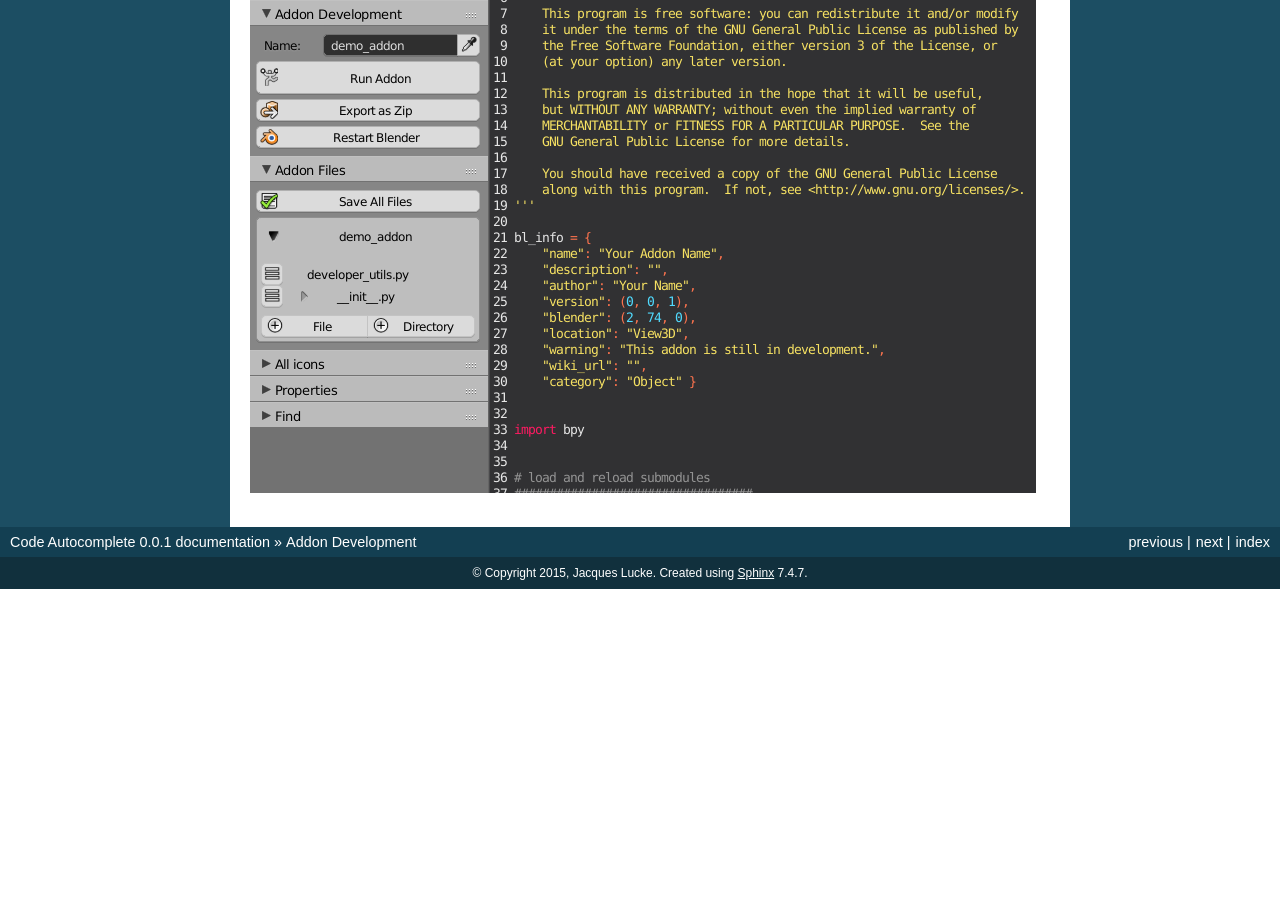
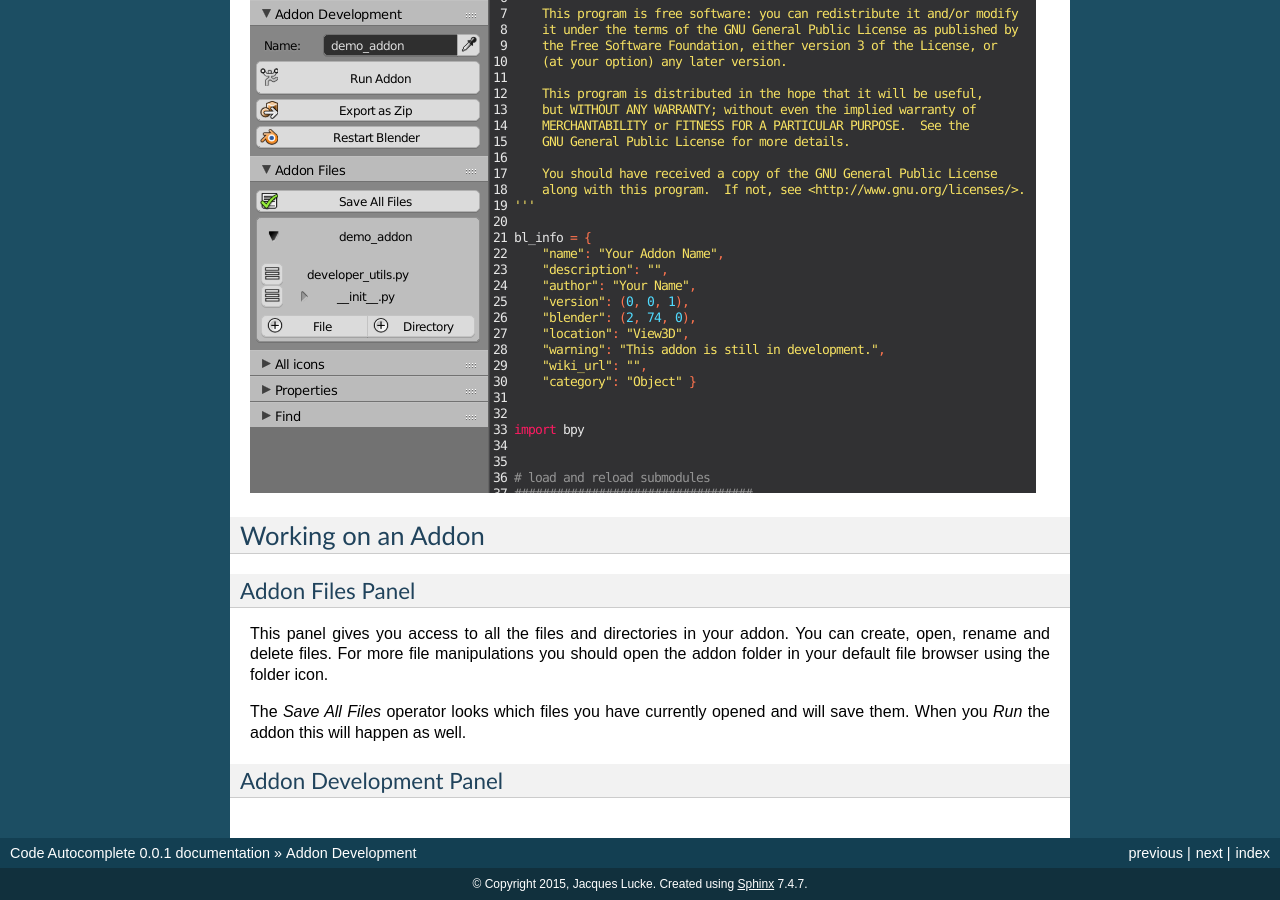
Before and after one commit to ero646545/code_autocomplete_manual, a Sphinx documentation site: the page built from docs/addon_development.rst, in a window 1280 px wide and 900 px high, scrolled down 1477 px. Built offline with Sphinx 7.4.7, drawn with Linux system fonts in a browser that asks for light colours; before the commit the page ends 2066 px from its top, so only the background shows below that; some of the changed text lies outside the part shown.

Commit message:
addon files panel

```diff
--- a/docs/addon_development.rst
+++ b/docs/addon_development.rst
@@ -57,3 +57,20 @@ A new panel called *Addon Files* appears and the *__init__.py* file that
 is the heart of every addon is displayed in the text editor.
 
 .. image:: images/addon_development/default_multi_file_addon.png
+
+
+Working on an Addon
+===================
+
+Addon Files Panel
+-----------------
+
+This panel gives you access to all the files and directories in your addon.
+You can create, open, rename and delete files. For more file manipulations you
+should open the addon folder in your default file browser using the folder icon.
+
+The *Save All Files* operator looks which files you have currently opened and will
+save them. When you *Run* the addon this will happen as well.
+
+Addon Development Panel
+-----------------------
```
